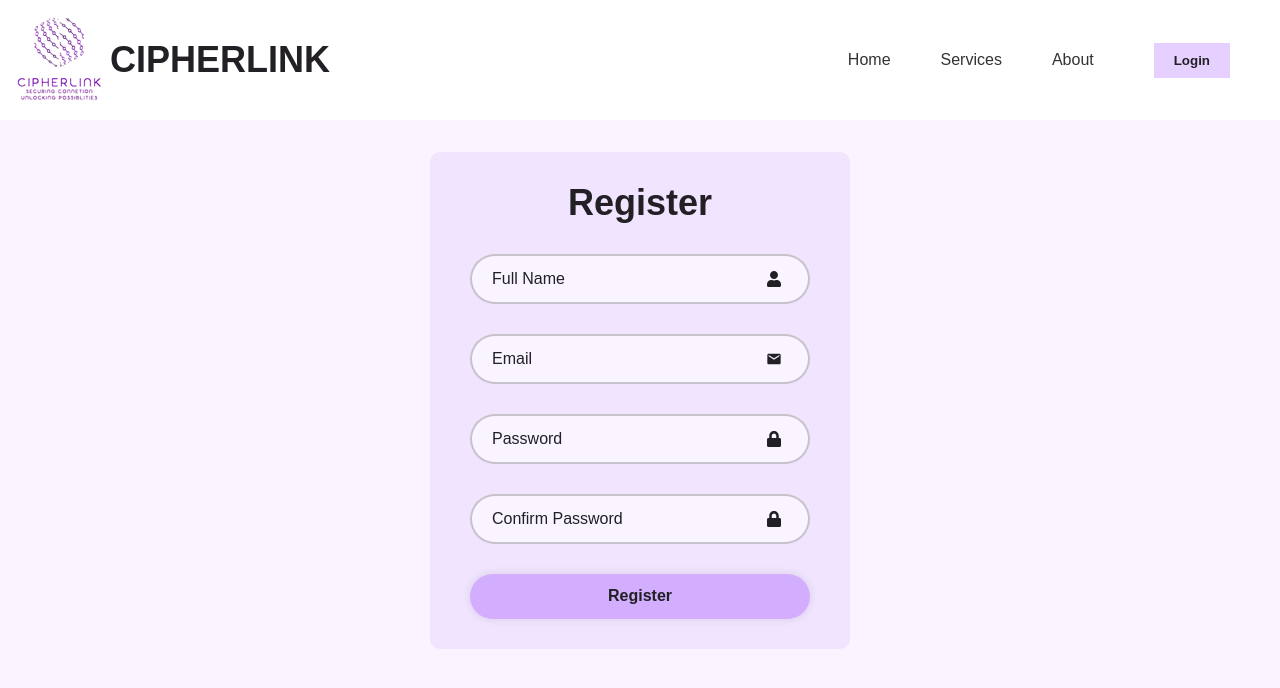
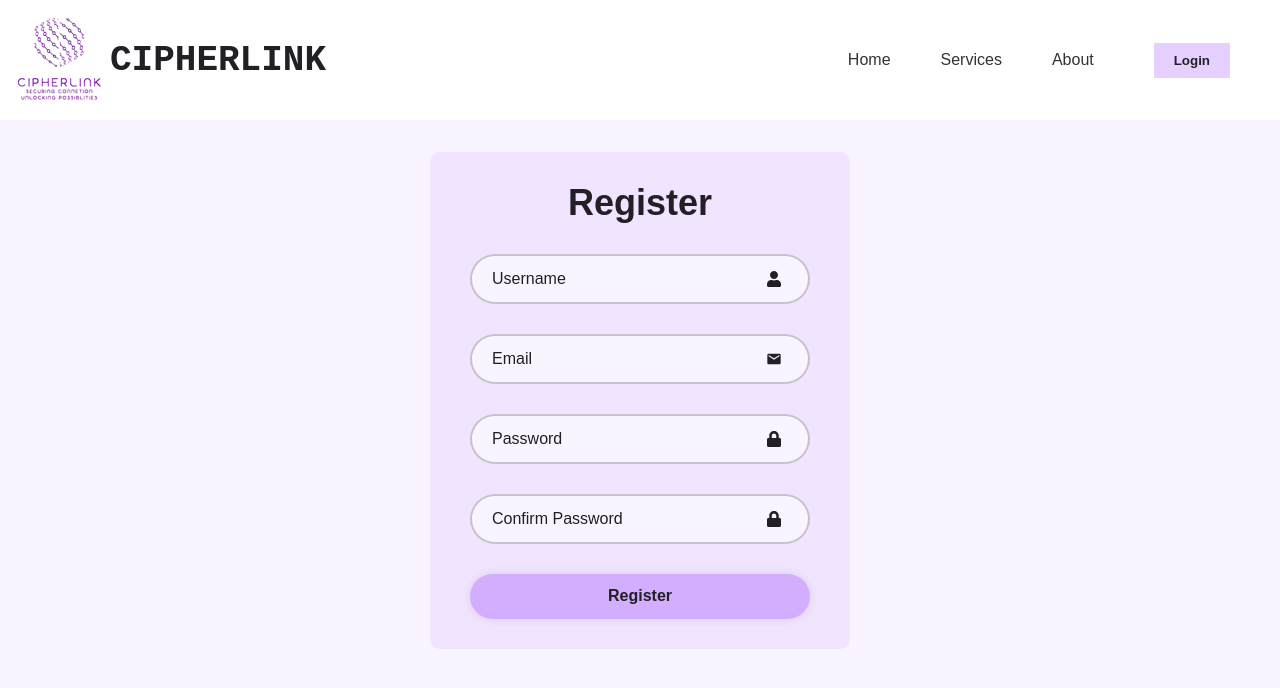
Before and after one commit to Poopedy/FYP-24-S2-05, a React (Vite) app: page /register in a window 1280 px wide. Shown: the top 688 px of the page. Built offline with nearby package versions, Linux system fonts and the light colour scheme.

Commit message:
Register Added To The Form

```diff
--- a/src/pages/RegisterPage/RegisterPage.css
+++ b/src/pages/RegisterPage/RegisterPage.css
@@ -17,6 +17,7 @@
 .logoRegister {
   display: flex;
   align-items: center;
+  font-family: 'Courier New', Courier, monospace;
 }
 
 .menu a {
--- a/src/pages/RegisterPage/RegisterPage.jsx
+++ b/src/pages/RegisterPage/RegisterPage.jsx
@@ -1,10 +1,24 @@
-import React from 'react';
+import React, { useState } from 'react';
 import './RegisterPage.css';
 import { FaUser, FaLock } from 'react-icons/fa';
 import { MdEmail } from "react-icons/md";
 import { Link } from 'react-router-dom';
 
 const RegisterPage = () => {
+  const [username, setUsername] = useState('');
+  const [email, setEmail] = useState('');
+  const [password, setPassword] = useState('');
+  const [confirmPassword, setConfirmPassword] = useState('');
+
+  const handleSubmit = async (event) => {
+    event.preventDefault();
+
+    if (password !== confirmPassword) {
+      alert("Passwords do not match!");
+      return;
+    }
+  };
+
   return (
     <div className='wrapper'>
       <header>
@@ -22,26 +36,50 @@ const RegisterPage = () => {
         </nav>
       </header>
 
-      <form action="">
+      <form onSubmit={handleSubmit}>
         <h1>Register</h1>
         <div className="input-box">
-          <input type="text" placeholder="Full Name" required />
+          <input
+            type="username"
+            placeholder="Username"
+            required
+            value={username}
+            onChange={(e) => setUsername(e.target.value)}
+          />
           <FaUser className='icon' />
         </div>
         <div className="input-box">
-          <input type="email" placeholder="Email" required />
+          <input
+            type="email"
+            placeholder="Email"
+            required
+            value={email}
+            onChange={(e) => setEmail(e.target.value)}
+          />
           <MdEmail className='icon' />
         </div>
         <div className="input-box">
-          <input type="password" placeholder="Password" required />
+          <input
+            type="password"
+            placeholder="Password"
+            required
+            value={password}
+            onChange={(e) => setPassword(e.target.value)}
+          />
           <FaLock className='icon' />
         </div>
         <div className="input-box">
-          <input type="password" placeholder="Confirm Password" required />
+          <input
+            type="password"
+            placeholder="Confirm Password"
+            required
+            value={confirmPassword}
+            onChange={(e) => setConfirmPassword(e.target.value)}
+          />
           <FaLock className='icon' />
         </div>
 
-        <Link to="/generatekey"><button className="RegLogButton" type="submit">Register</button></Link>
+        <button className="RegLogButton" type="submit">Register</button>
       </form>
     </div>
   );
```
